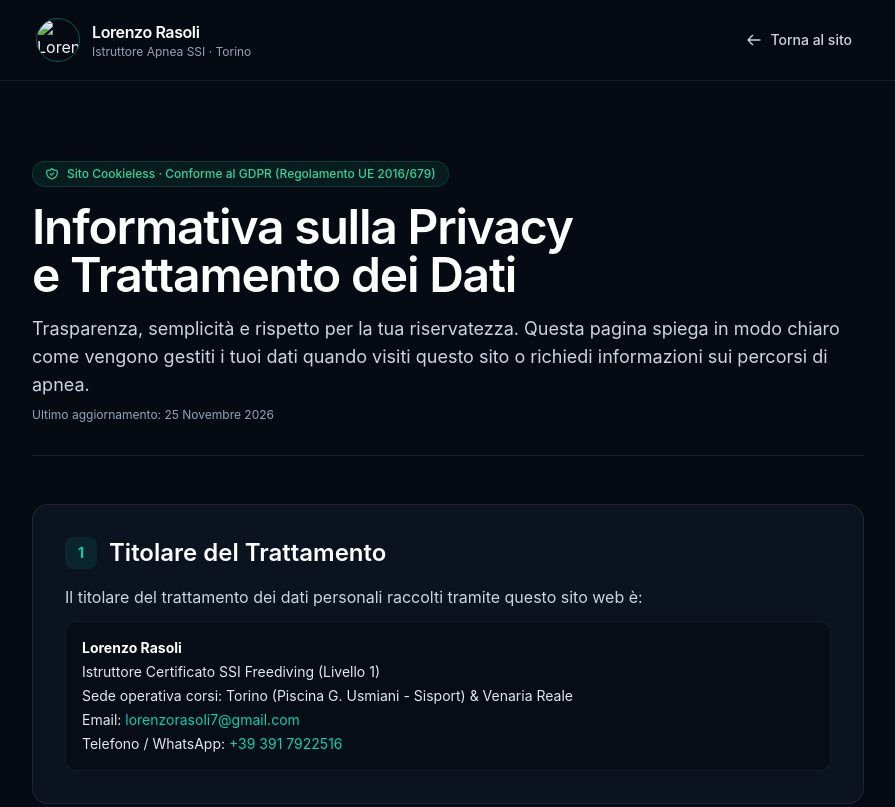
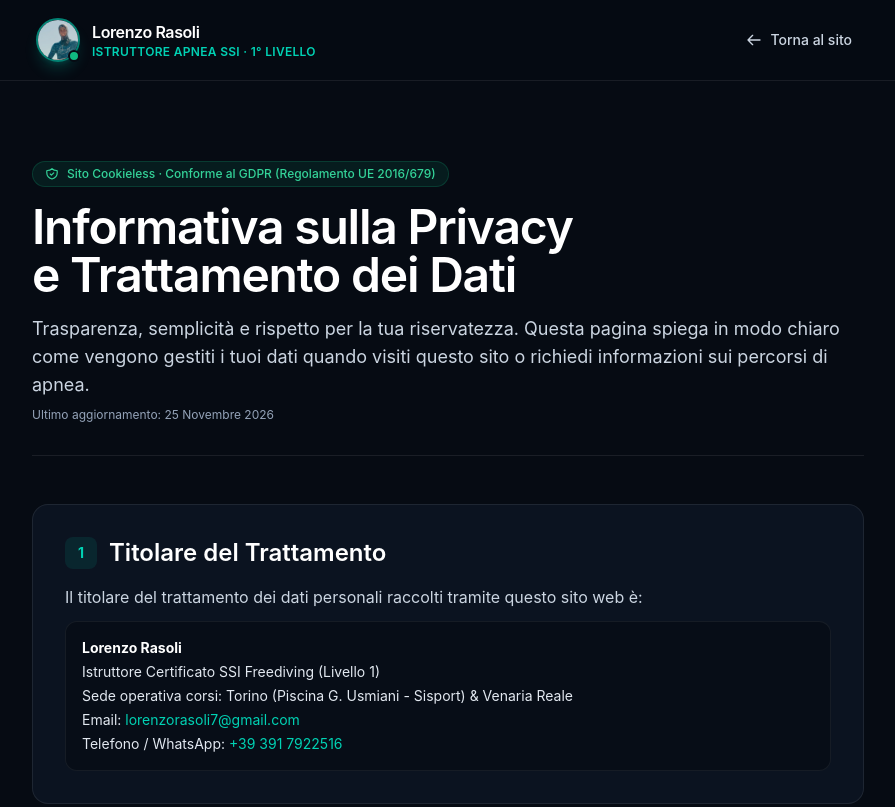
Before and after one commit to lorenzorasoli06/lorenzorasoli06.github.io, a plain HTML site: page privacy.html in a window 1280 px wide. Shown: the top 807 px of the page, without its empty margins (192-1087 px from the left). Drawn offline with nearby package versions, Linux system fonts and the light colour scheme.

Commit message:
Fix avatar image path on privacy.html

```diff
--- a/privacy.html
+++ b/privacy.html
@@ -56,14 +56,18 @@
     <header class="sticky top-0 z-40 bg-[#060B13]/90 backdrop-blur-md border-b border-white/[0.08]">
         <div class="max-w-4xl mx-auto px-4 sm:px-6 lg:px-8 h-20 flex items-center justify-between">
             <a href="index.html" class="flex items-center gap-3 group focus-visible:outline-none focus-visible:ring-2 focus-visible:ring-accent rounded-lg p-1">
-                <img src="assets/profile-round.png" alt="Lorenzo Rasoli" width="44" height="44"
-                    class="w-11 h-11 rounded-full object-cover border border-accent/40 shadow-sm group-hover:border-accent transition-colors">
+                <div class="relative">
+                    <img src="assets/lorenzo-avatar.jpg" alt="Lorenzo Rasoli" width="400" height="400"
+                        class="w-11 h-11 rounded-full object-cover border-2 border-accent/60 shadow-lg shadow-accent/20 group-hover:scale-105 transition-transform duration-300">
+                    <span
+                        class="absolute bottom-0 right-0 w-3 h-3 rounded-full bg-emerald-500 border-2 border-[#060B13]"></span>
+                </div>
                 <div>
                     <span class="block font-semibold text-white tracking-tight group-hover:text-accent transition-colors">
                         Lorenzo Rasoli
                     </span>
-                    <span class="block text-xs text-slate-400 font-normal">
-                        Istruttore Apnea SSI · Torino
+                    <span class="block text-xs text-accent font-semibold tracking-wide uppercase">
+                        Istruttore Apnea SSI · 1° Livello
                     </span>
                 </div>
             </a>
```
